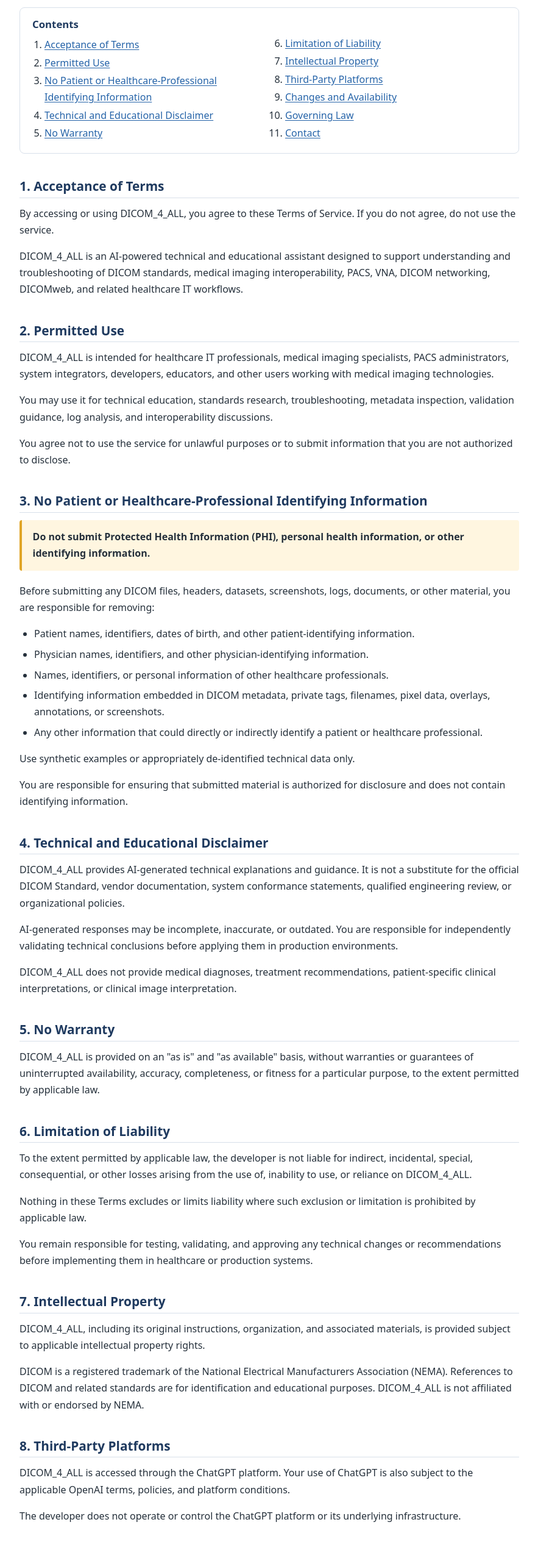
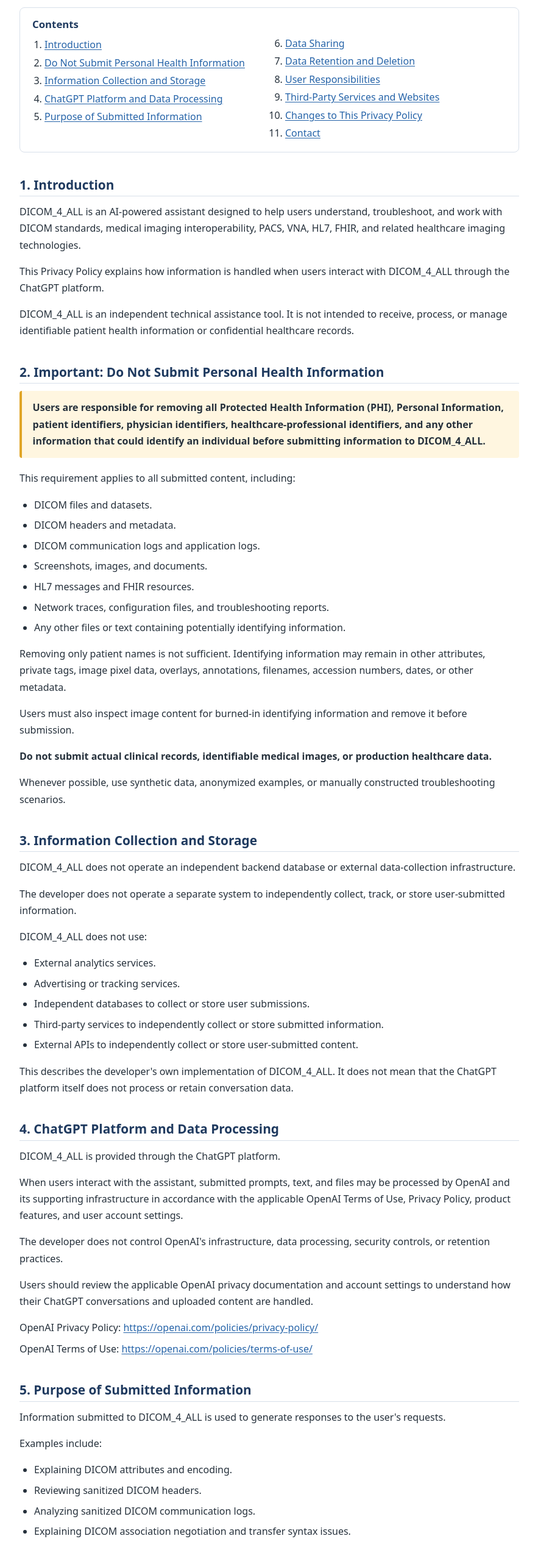
Before and after one commit to laizawa2/dicom-4-all-privacy, a plain HTML site: page index.html in a window 1280 px wide. Shown: the part 240-2777 px from the top of the page at 61% size, without its empty margins (198-1081 px from the left). Drawn offline with Linux system fonts and the light colour scheme.

Commit message:
Change Terms of Service to Privacy Policy in index.html
Updated the title and description meta tags to reflect the Privacy Policy instead of Terms of Service. Added new sections for Information Collection, User Responsibilities, and Data Retention.

```diff
--- a/index.html
+++ b/index.html
@@ -3,8 +3,8 @@
 <head>
     <meta charset="UTF-8">
     <meta name="viewport" content="width=device-width, initial-scale=1">
-    <meta name="description" content="Terms of Service for DICOM_4_ALL, an AI-powered technical and educational assistant for DICOM, PACS, VNA, DICOMweb and medical imaging interoperability.">
-    <title>DICOM_4_ALL – Terms of Service</title>
+    <meta name="description" content="Privacy Policy for DICOM_4_ALL, an AI-powered technical and educational assistant for DICOM, PACS, VNA, HL7, FHIR and medical imaging interoperability.">
+    <title>DICOM_4_ALL – Privacy Policy</title>
     <style>
         :root {
             --text: #25303b;
@@ -78,7 +78,7 @@
 
         p { margin: 0 0 1rem; }
 
-        a { color: var(--accent); text-underline-offset: 2px; }
+        a { color: var(--accent); text-underline-offset: 2px; overflow-wrap: anywhere; }
         a:hover { text-decoration-thickness: 2px; }
         a:focus-visible {
             outline: 3px solid var(--accent);
@@ -131,6 +131,20 @@
         }
         .callout p { margin: 0; }
 
+        .links { list-style: none; padding: 0; }
+        .links li { margin-bottom: .5rem; }
+
+        .contact { font-style: normal; margin: 0 0 1rem; }
+
+        footer {
+            margin-top: 3rem;
+            padding-top: 1.25rem;
+            border-top: 1px solid var(--border);
+            color: var(--muted);
+            font-size: .95rem;
+        }
+        footer p { margin: 0; }
+
         @media (max-width: 520px) {
             .meta { grid-template-columns: 1fr; }
             .meta dd { margin-bottom: .5rem; }
@@ -153,7 +167,7 @@
 
     <main id="content">
         <header>
-            <h1>DICOM_4_ALL — Terms of Service</h1>
+            <h1>DICOM_4_ALL — Privacy Policy</h1>
             <dl class="meta">
                 <dt>Effective date</dt>
                 <dd><time datetime="2026-11-13">November 13, 2026</time></dd>
@@ -167,98 +181,145 @@
         <nav class="toc" aria-labelledby="toc-title">
             <h2 id="toc-title">Contents</h2>
             <ol>
-                <li><a href="#acceptance">Acceptance of Terms</a></li>
-                <li><a href="#permitted-use">Permitted Use</a></li>
-                <li><a href="#no-phi">No Patient or Healthcare-Professional Identifying Information</a></li>
-                <li><a href="#disclaimer">Technical and Educational Disclaimer</a></li>
-                <li><a href="#warranty">No Warranty</a></li>
-                <li><a href="#liability">Limitation of Liability</a></li>
-                <li><a href="#ip">Intellectual Property</a></li>
-                <li><a href="#third-party">Third-Party Platforms</a></li>
-                <li><a href="#changes">Changes and Availability</a></li>
-                <li><a href="#law">Governing Law</a></li>
+                <li><a href="#introduction">Introduction</a></li>
+                <li><a href="#no-phi">Do Not Submit Personal Health Information</a></li>
+                <li><a href="#collection">Information Collection and Storage</a></li>
+                <li><a href="#platform">ChatGPT Platform and Data Processing</a></li>
+                <li><a href="#purpose">Purpose of Submitted Information</a></li>
+                <li><a href="#sharing">Data Sharing</a></li>
+                <li><a href="#retention">Data Retention and Deletion</a></li>
+                <li><a href="#responsibilities">User Responsibilities</a></li>
+                <li><a href="#third-party">Third-Party Services and Websites</a></li>
+                <li><a href="#changes">Changes to This Privacy Policy</a></li>
                 <li><a href="#contact">Contact</a></li>
             </ol>
         </nav>
 
-        <section id="acceptance" aria-labelledby="h-acceptance">
-            <h2 id="h-acceptance">1. Acceptance of Terms</h2>
-            <p>By accessing or using DICOM_4_ALL, you agree to these Terms of Service. If you do not agree, do not use the service.</p>
-            <p>DICOM_4_ALL is an AI-powered technical and educational assistant designed to support understanding and troubleshooting of DICOM standards, medical imaging interoperability, PACS, VNA, DICOM networking, DICOMweb, and related healthcare IT workflows.</p>
-        </section>
-
-        <section id="permitted-use" aria-labelledby="h-permitted-use">
-            <h2 id="h-permitted-use">2. Permitted Use</h2>
-            <p>DICOM_4_ALL is intended for healthcare IT professionals, medical imaging specialists, PACS administrators, system integrators, developers, educators, and other users working with medical imaging technologies.</p>
-            <p>You may use it for technical education, standards research, troubleshooting, metadata inspection, validation guidance, log analysis, and interoperability discussions.</p>
-            <p>You agree not to use the service for unlawful purposes or to submit information that you are not authorized to disclose.</p>
+        <section id="introduction" aria-labelledby="h-introduction">
+            <h2 id="h-introduction">1. Introduction</h2>
+            <p>DICOM_4_ALL is an AI-powered assistant designed to help users understand, troubleshoot, and work with DICOM standards, medical imaging interoperability, PACS, VNA, HL7, FHIR, and related healthcare imaging technologies.</p>
+            <p>This Privacy Policy explains how information is handled when users interact with DICOM_4_ALL through the ChatGPT platform.</p>
+            <p>DICOM_4_ALL is an independent technical assistance tool. It is not intended to receive, process, or manage identifiable patient health information or confidential healthcare records.</p>
         </section>
 
         <section id="no-phi" aria-labelledby="h-no-phi">
-            <h2 id="h-no-phi">3. No Patient or Healthcare-Professional Identifying Information</h2>
+            <h2 id="h-no-phi">2. Important: Do Not Submit Personal Health Information</h2>
             <div class="callout" role="note">
-                <p><strong>Do not submit Protected Health Information (PHI), personal health information, or other identifying information.</strong></p>
+                <p><strong>Users are responsible for removing all Protected Health Information (PHI), Personal Information, patient identifiers, physician identifiers, healthcare-professional identifiers, and any other information that could identify an individual before submitting information to DICOM_4_ALL.</strong></p>
             </div>
-            <p>Before submitting any DICOM files, headers, datasets, screenshots, logs, documents, or other material, you are responsible for removing:</p>
+            <p>This requirement applies to all submitted content, including:</p>
             <ul>
-                <li>Patient names, identifiers, dates of birth, and other patient-identifying information.</li>
-                <li>Physician names, identifiers, and other physician-identifying information.</li>
-                <li>Names, identifiers, or personal information of other healthcare professionals.</li>
-                <li>Identifying information embedded in DICOM metadata, private tags, filenames, pixel data, overlays, annotations, or screenshots.</li>
-                <li>Any other information that could directly or indirectly identify a patient or healthcare professional.</li>
+                <li>DICOM files and datasets.</li>
+                <li>DICOM headers and metadata.</li>
+                <li>DICOM communication logs and application logs.</li>
+                <li>Screenshots, images, and documents.</li>
+                <li>HL7 messages and FHIR resources.</li>
+                <li>Network traces, configuration files, and troubleshooting reports.</li>
+                <li>Any other files or text containing potentially identifying information.</li>
             </ul>
-            <p>Use synthetic examples or appropriately de-identified technical data only.</p>
-            <p>You are responsible for ensuring that submitted material is authorized for disclosure and does not contain identifying information.</p>
+            <p>Removing only patient names is not sufficient. Identifying information may remain in other attributes, private tags, image pixel data, overlays, annotations, filenames, accession numbers, dates, or other metadata.</p>
+            <p>Users must also inspect image content for burned-in identifying information and remove it before submission.</p>
+            <p><strong>Do not submit actual clinical records, identifiable medical images, or production healthcare data.</strong></p>
+            <p>Whenever possible, use synthetic data, anonymized examples, or manually constructed troubleshooting scenarios.</p>
         </section>
 
-        <section id="disclaimer" aria-labelledby="h-disclaimer">
-            <h2 id="h-disclaimer">4. Technical and Educational Disclaimer</h2>
-            <p>DICOM_4_ALL provides AI-generated technical explanations and guidance. It is not a substitute for the official DICOM Standard, vendor documentation, system conformance statements, qualified engineering review, or organizational policies.</p>
-            <p>AI-generated responses may be incomplete, inaccurate, or outdated. You are responsible for independently validating technical conclusions before applying them in production environments.</p>
-            <p>DICOM_4_ALL does not provide medical diagnoses, treatment recommendations, patient-specific clinical interpretations, or clinical image interpretation.</p>
+        <section id="collection" aria-labelledby="h-collection">
+            <h2 id="h-collection">3. Information Collection and Storage</h2>
+            <p>DICOM_4_ALL does not operate an independent backend database or external data-collection infrastructure.</p>
+            <p>The developer does not operate a separate system to independently collect, track, or store user-submitted information.</p>
+            <p>DICOM_4_ALL does not use:</p>
+            <ul>
+                <li>External analytics services.</li>
+                <li>Advertising or tracking services.</li>
+                <li>Independent databases to collect or store user submissions.</li>
+                <li>Third-party services to independently collect or store submitted information.</li>
+                <li>External APIs to independently collect or store user-submitted content.</li>
+            </ul>
+            <p>This describes the developer's own implementation of DICOM_4_ALL. It does not mean that the ChatGPT platform itself does not process or retain conversation data.</p>
         </section>
 
-        <section id="warranty" aria-labelledby="h-warranty">
-            <h2 id="h-warranty">5. No Warranty</h2>
-            <p>DICOM_4_ALL is provided on an "as is" and "as available" basis, without warranties or guarantees of uninterrupted availability, accuracy, completeness, or fitness for a particular purpose, to the extent permitted by applicable law.</p>
+        <section id="platform" aria-labelledby="h-platform">
+            <h2 id="h-platform">4. ChatGPT Platform and Data Processing</h2>
+            <p>DICOM_4_ALL is provided through the ChatGPT platform.</p>
+            <p>When users interact with the assistant, submitted prompts, text, and files may be processed by OpenAI and its supporting infrastructure in accordance with the applicable OpenAI Terms of Use, Privacy Policy, product features, and user account settings.</p>
+            <p>The developer does not control OpenAI's infrastructure, data processing, security controls, or retention practices.</p>
+            <p>Users should review the applicable OpenAI privacy documentation and account settings to understand how their ChatGPT conversations and uploaded content are handled.</p>
+            <ul class="links">
+                <li>OpenAI Privacy Policy: <a href="https://openai.com/policies/privacy-policy/" rel="noopener">https://openai.com/policies/privacy-policy/</a></li>
+                <li>OpenAI Terms of Use: <a href="https://openai.com/policies/terms-of-use/" rel="noopener">https://openai.com/policies/terms-of-use/</a></li>
+            </ul>
         </section>
 
-        <section id="liability" aria-labelledby="h-liability">
-            <h2 id="h-liability">6. Limitation of Liability</h2>
-            <p>To the extent permitted by applicable law, the developer is not liable for indirect, incidental, special, consequential, or other losses arising from the use of, inability to use, or reliance on DICOM_4_ALL.</p>
-            <p>Nothing in these Terms excludes or limits liability where such exclusion or limitation is prohibited by applicable law.</p>
-            <p>You remain responsible for testing, validating, and approving any technical changes or recommendations before implementing them in healthcare or production systems.</p>
+        <section id="purpose" aria-labelledby="h-purpose">
+            <h2 id="h-purpose">5. Purpose of Submitted Information</h2>
+            <p>Information submitted to DICOM_4_ALL is used to generate responses to the user's requests.</p>
+            <p>Examples include:</p>
+            <ul>
+                <li>Explaining DICOM attributes and encoding.</li>
+                <li>Reviewing sanitized DICOM headers.</li>
+                <li>Analyzing sanitized DICOM communication logs.</li>
+                <li>Explaining DICOM association negotiation and transfer syntax issues.</li>
+                <li>Discussing SOP Classes, IOD requirements, and conformance.</li>
+                <li>Troubleshooting PACS, VNA, and modality interoperability.</li>
+                <li>Explaining HL7, FHIR, and IHE integration concepts.</li>
+            </ul>
+            <p>Users should submit only the minimum technical information necessary to describe their problem.</p>
         </section>
 
-        <section id="ip" aria-labelledby="h-ip">
-            <h2 id="h-ip">7. Intellectual Property</h2>
-            <p>DICOM_4_ALL, including its original instructions, organization, and associated materials, is provided subject to applicable intellectual property rights.</p>
-            <p>DICOM is a registered trademark of the National Electrical Manufacturers Association (NEMA). References to DICOM and related standards are for identification and educational purposes. DICOM_4_ALL is not affiliated with or endorsed by NEMA.</p>
+        <section id="sharing" aria-labelledby="h-sharing">
+            <h2 id="h-sharing">6. Data Sharing</h2>
+            <p>The developer does not independently sell, rent, or distribute user-submitted information.</p>
+            <p>However, information submitted through ChatGPT is subject to the platform's applicable data-processing practices and policies.</p>
+            <p>Users should not assume that information submitted to the assistant is confidential or protected from processing by the platform.</p>
+        </section>
+
+        <section id="retention" aria-labelledby="h-retention">
+            <h2 id="h-retention">7. Data Retention and Deletion</h2>
+            <p>DICOM_4_ALL does not maintain an independent database of user submissions or operate a separate system for retaining user-uploaded files.</p>
+            <p>Conversation history, uploaded content, and other information handled by ChatGPT are subject to OpenAI's applicable retention and deletion policies and the user's account settings.</p>
+            <p>The developer cannot independently delete information from OpenAI's systems or control the retention of ChatGPT conversations.</p>
+        </section>
+
+        <section id="responsibilities" aria-labelledby="h-responsibilities">
+            <h2 id="h-responsibilities">8. User Responsibilities</h2>
+            <p>By using DICOM_4_ALL, users acknowledge that they are responsible for:</p>
+            <ul>
+                <li>Removing all PHI and personally identifiable information before submitting content.</li>
+                <li>Removing patient, physician, and healthcare-professional identifiers.</li>
+                <li>Reviewing DICOM metadata, private tags, pixel data, overlays, and annotations for identifying information.</li>
+                <li>Ensuring that submitted logs, screenshots, documents, and datasets do not expose confidential or identifying information.</li>
+                <li>Having appropriate authorization to share any technical material they submit.</li>
+                <li>Complying with applicable privacy legislation, organizational policies, and professional obligations.</li>
+            </ul>
+            <p>DICOM_4_ALL must not be used as a substitute for an organization's approved privacy, security, or clinical data-handling procedures.</p>
         </section>
 
         <section id="third-party" aria-labelledby="h-third-party">
-            <h2 id="h-third-party">8. Third-Party Platforms</h2>
-            <p>DICOM_4_ALL is accessed through the ChatGPT platform. Your use of ChatGPT is also subject to the applicable OpenAI terms, policies, and platform conditions.</p>
-            <p>The developer does not operate or control the ChatGPT platform or its underlying infrastructure.</p>
+            <h2 id="h-third-party">9. Third-Party Services and Websites</h2>
+            <p>DICOM_4_ALL is accessed through the ChatGPT platform and may reference external technical resources or documentation.</p>
+            <p>External websites and services operate under their own privacy policies and terms of service.</p>
+            <p>The developer is not responsible for the privacy practices, security, or content of third-party websites and services.</p>
         </section>
 
         <section id="changes" aria-labelledby="h-changes">
-            <h2 id="h-changes">9. Changes and Availability</h2>
-            <p>The developer may update, modify, suspend, or discontinue DICOM_4_ALL or these Terms from time to time.</p>
-            <p>The effective date shown at the beginning of this document identifies the current version of these Terms.</p>
-        </section>
-
-        <section id="law" aria-labelledby="h-law">
-            <h2 id="h-law">10. Governing Law</h2>
-            <p>These Terms are governed by the laws of the Province of Ontario and the applicable laws of Canada.</p>
-            <p>Any dispute relating to these Terms or the use of DICOM_4_ALL will be subject to the jurisdiction of the courts located in Ontario, Canada, subject to any mandatory legal rights or protections that apply.</p>
+            <h2 id="h-changes">10. Changes to This Privacy Policy</h2>
+            <p>This Privacy Policy may be updated periodically to reflect changes to DICOM_4_ALL, its functionality, or applicable requirements.</p>
+            <p>The latest version will be published at the public Privacy Policy URL.</p>
+            <p>Continued use of DICOM_4_ALL after an update constitutes acknowledgment of the revised policy, subject to applicable law.</p>
         </section>
 
         <section id="contact" aria-labelledby="h-contact">
             <h2 id="h-contact">11. Contact</h2>
-            <p>For questions or support regarding DICOM_4_ALL, use the developer's profile:</p>
-            <p><a href="https://www.everyexpert.com/luizaizawa" rel="noopener">https://www.everyexpert.com/luizaizawa</a></p>
+            <p>For questions or concerns regarding DICOM_4_ALL or this Privacy Policy, contact the developer through:</p>
+            <address class="contact">
+                <strong>Luiz Aizawa</strong><br>
+                EveryExpert profile: <a href="https://www.everyexpert.com/luizaizawa" rel="noopener">https://www.everyexpert.com/luizaizawa</a>
+            </address>
         </section>
+
+        <footer>
+            <p><strong>DICOM_4_ALL is an independent technical assistance tool. It is not affiliated with, endorsed by, or sponsored by NEMA or any DICOM standards organization.</strong></p>
+        </footer>
     </main>
 </body>
 </html>
```
